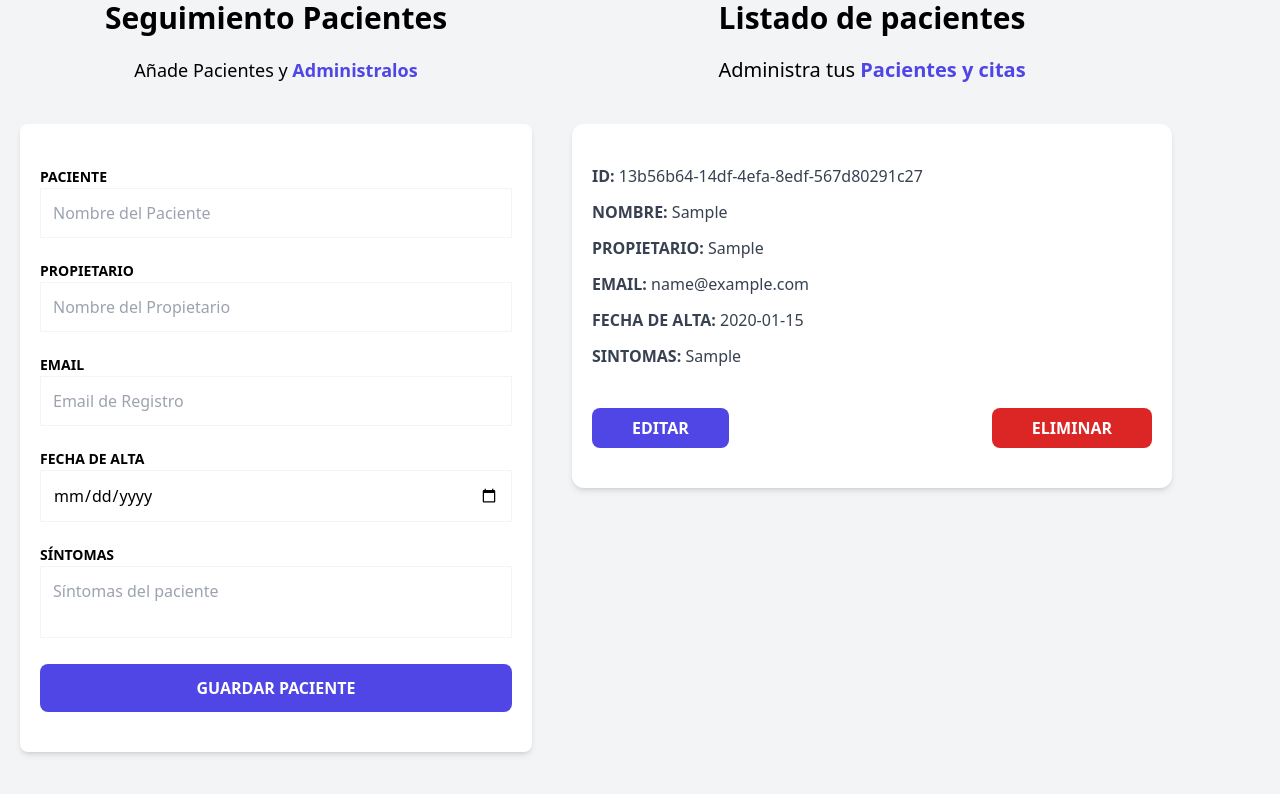
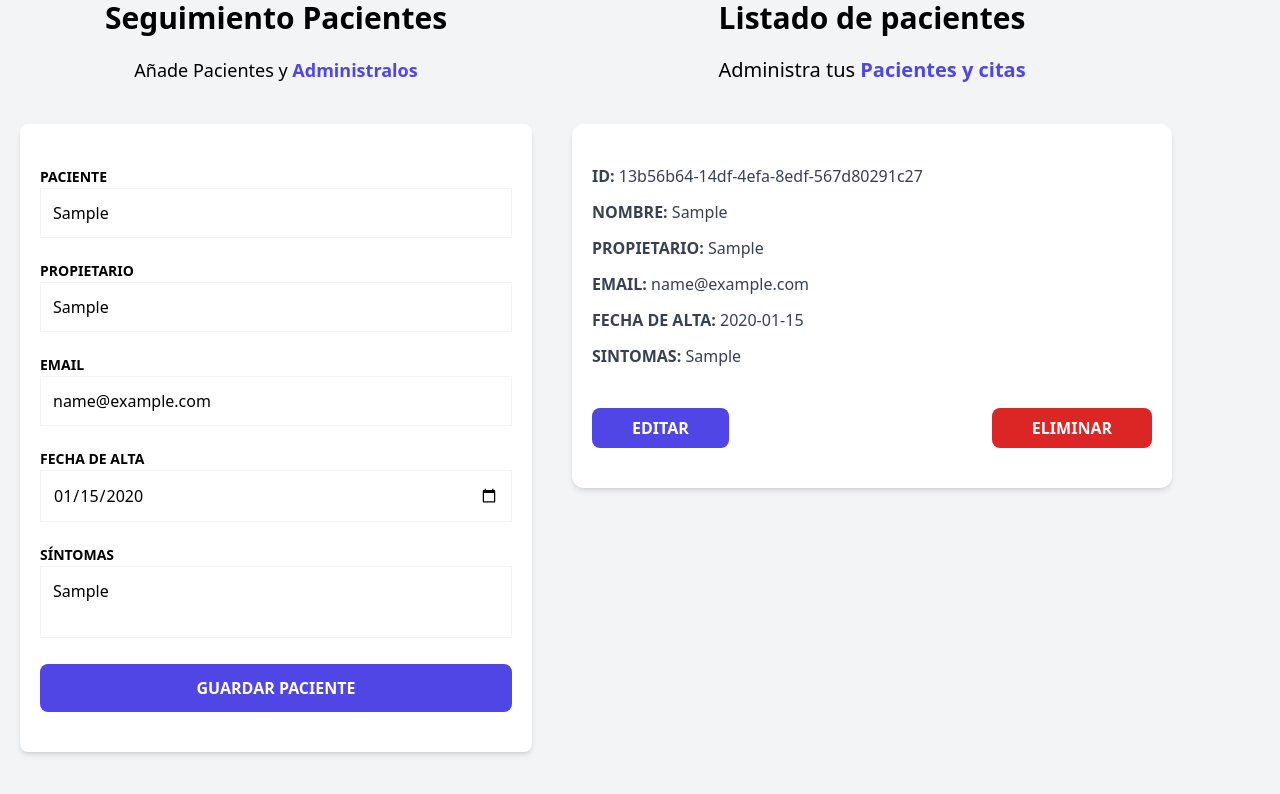
Before and after one commit to JPalacio3/Admin-pacientes-veterinaria, a React (Vite) app: page / in a window 1280 px wide. Both pictures are taken after typing "Sample", "Sample", "name@example.com", "2020-01-15", "Sample" into the empty fields and a click on the input "Guardar Paciente". Shown: the part 224-1018 px from the top of the page. Built offline with nearby package versions, Linux system fonts and the light colour scheme.

Commit message:
Añadir funcionalidad para obtener y actualizar pacientes en el store, y mejorar la gestión de formularios en PatientForm

```diff
--- a/src/components/PatientDetail.tsx
+++ b/src/components/PatientDetail.tsx
@@ -8,6 +8,7 @@ type PatientDetailProps = {
 
 export default function PatientDetails({ patient }: PatientDetailProps) {
   const deletePatient = usePatientSore((state) => state.deletePatient);
+  const getPatientId = usePatientSore((state) => state.getPatientId);
 
   return (
     <div
@@ -21,11 +22,14 @@ export default function PatientDetails({ patient }: PatientDetailProps) {
       <PatientDetailItem label="Fecha de alta" data={patient.date.toString()} />
       <PatientDetailItem label="Sintomas" data={patient.symptoms} />
 
-      <div className="flex justify-between mt-10 ">
+      <div className="flex flex-col lg:flex-row justify-between mt-10 gap-3">
         <button
           type="button"
           className="py-2 px-10 bg-indigo-600 hover:bg-indigo-700
-         text-white font-bold uppercase rounded-lg "
+         text-white font-bold uppercase rounded-lg"
+          onClick={() => {
+            getPatientId(patient.id);
+          }}
         >
           Editar
         </button>
--- a/src/components/PatientForm.tsx
+++ b/src/components/PatientForm.tsx
@@ -2,20 +2,39 @@ import { useForm } from "react-hook-form";
 import Error from "./Error";
 import type { DraftPatient } from "../types/index";
 import { usePatientSore } from "../store";
+import { useEffect } from "react";
 
 export default function PatientForm() {
-  const { addPatient } = usePatientSore();
+  const { addPatient, activeId, patients, updatePatient } = usePatientSore();
 
   const {
     register,
     handleSubmit,
+    setValue,
     formState: { errors },
-    reset,
+    // reset,
   } = useForm<DraftPatient>();
 
+  useEffect(() => {
+    if (activeId) {
+      const activePatient = patients.filter(
+        (patient) => patient.id === activeId
+      )[0];
+      setValue("name", activePatient.name);
+      setValue("caretaker", activePatient.caretaker);
+      setValue("email", activePatient.email);
+      setValue("symptoms", activePatient.symptoms);
+    }
+  }, [activeId]);
+
   const registerPatient = (data: DraftPatient) => {
-    addPatient(data);
-    reset();
+    if (activeId) {
+      updatePatient(data);
+      return;
+    } else {
+      addPatient(data);
+    }
+    // reset();
   };
 
   return (
--- a/src/store.ts
+++ b/src/store.ts
@@ -1,4 +1,5 @@
 import { create } from "zustand";
+import { devtools } from "zustand/middleware";
 import { v4 as uuidv4 } from "uuid";
 import { DraftPatient, Patient } from "./types";
 
@@ -8,6 +9,8 @@ type PatientState = {
   activeId: Patient["id"];
   addPatient: (data: DraftPatient) => void;
   deletePatient: (id: Patient["id"]) => void;
+  getPatientId: (id: Patient["id"]) => void;
+  updatePatient: (id: DraftPatient) => void;
 };
 
 // función para crear un nuevo paciente con un id único
@@ -19,7 +22,8 @@ const createPatient = (patient: DraftPatient): Patient => {
 };
 
 // creación del store para las acciones de los pacientes
-export const usePatientSore = create<PatientState>((set) => ({
+export const usePatientSore = create<PatientState>()(
+  devtools((set) => ({
     patients: [],
     activeId: "",
 
@@ -37,4 +41,24 @@ export const usePatientSore = create<PatientState>((set) => ({
         patients: state.patients.filter((patient) => patient.id !== id),
       }));
     },
+
+    // función para obtener un paciente por su id
+    getPatientId(id) {
+      set(() => ({
+        activeId: id,
       }));
+    },
+
+    // función para actualizar un paciente
+    updatePatient: (data) => {
+      set((state) => ({
+        patients: state.patients.map((patient) =>
+          patient.id === state.activeId
+            ? { id: state.activeId, ...data }
+            : patient
+        ),
+        activeId: "",
+      }));
+    },
+  }))
+);
```
Lines whose indentation alone changed are shown as unchanged.
